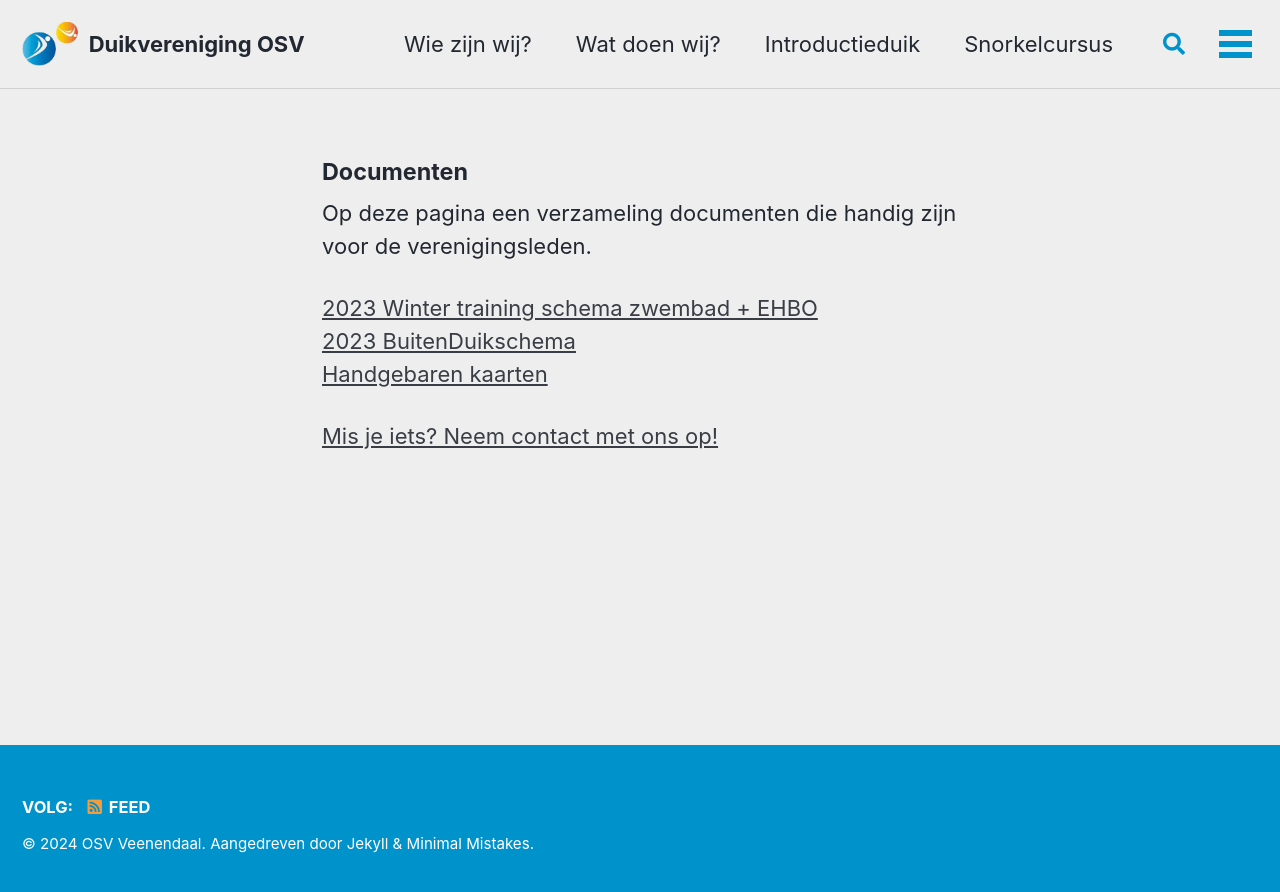
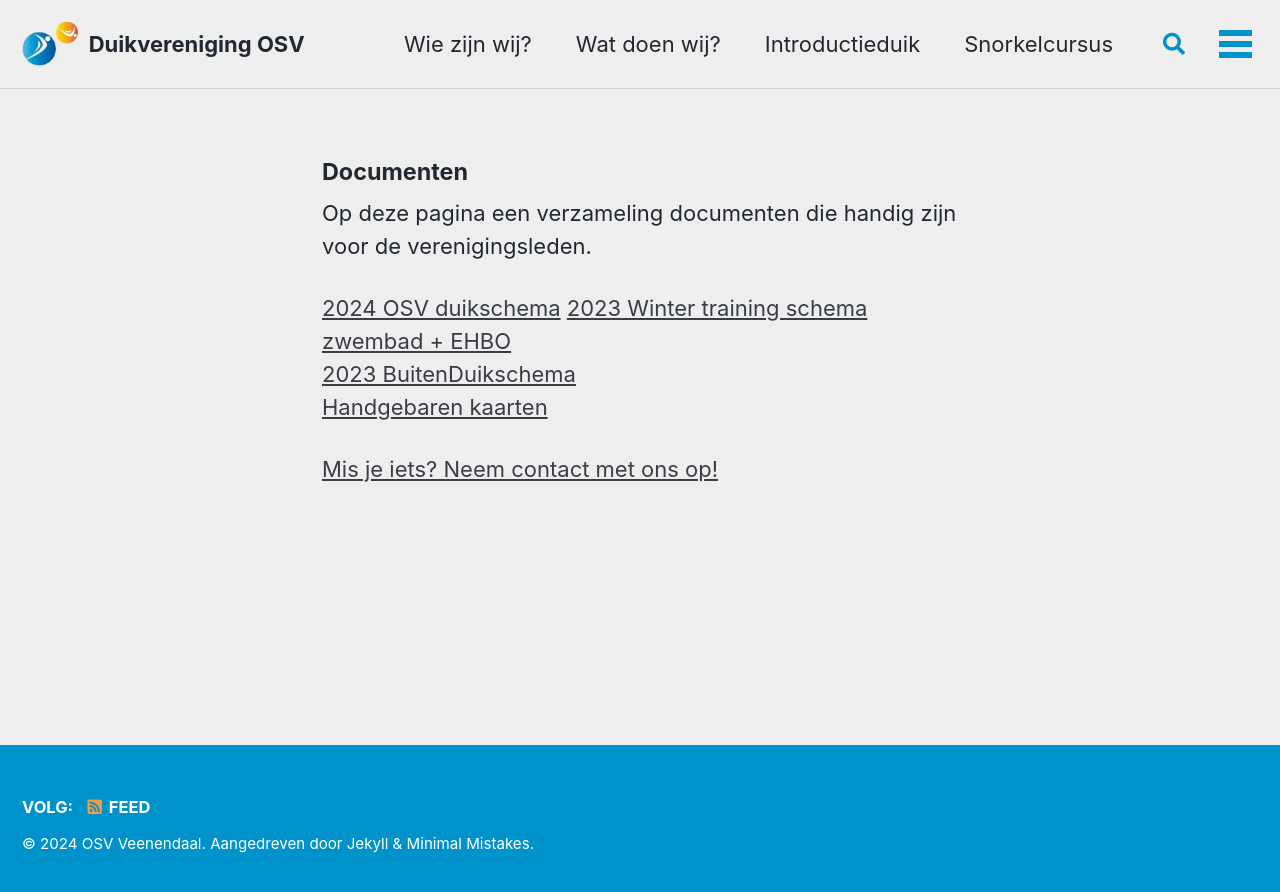
Before and after one commit to walthertimmer/osvveenendaal.nl, a Jekyll site: the page built from _pages/documenten.md, in a window 1280 px wide. Shown: the top 892 px of the page. Built offline with Jekyll 4.4.1, drawn with Linux system fonts in a browser that asks for light colours; cached includes are drawn as plain includes.

Commit message:
Update documenten.md

```diff
--- a/_pages/documenten.md
+++ b/_pages/documenten.md
@@ -9,6 +9,7 @@ title: Documenten
 
 Op deze pagina een verzameling documenten die handig zijn voor de verenigingsleden.
 
+[2024 OSV duikschema](/assets/docs/osv_buitenschema_duikstekken.pdf)
 [2023 Winter training schema zwembad + EHBO](/assets/docs/2023_WinterSchema_Zwembadschema_Reanimatie_en_ehbo.pdf)
 [2023 BuitenDuikschema](/assets/docs/DUIKSTEKKEN_OSV_2023.pdf)
 [Handgebaren kaarten](/assets/docs/kaartjes_handsignalen.pdf)
```
